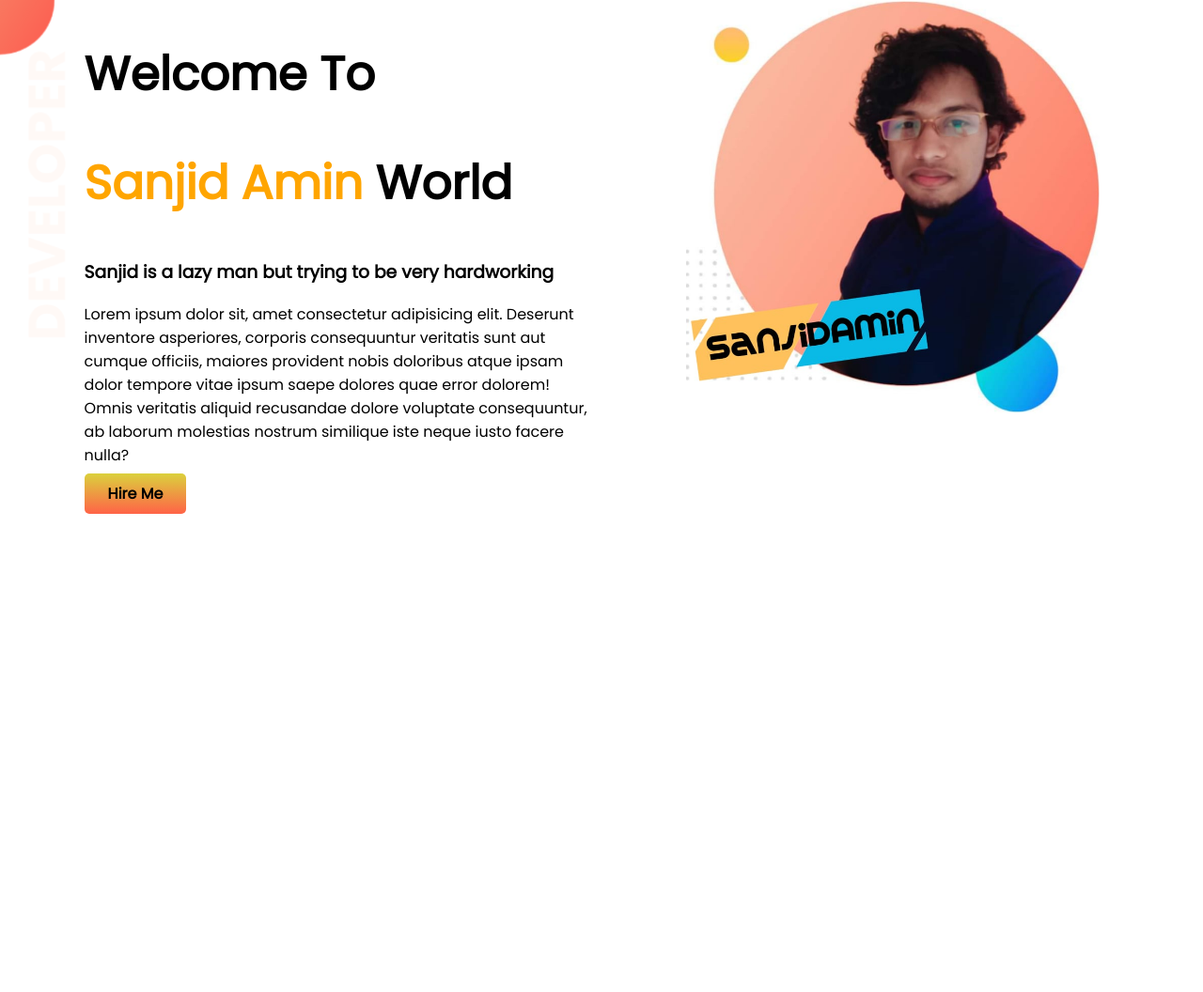
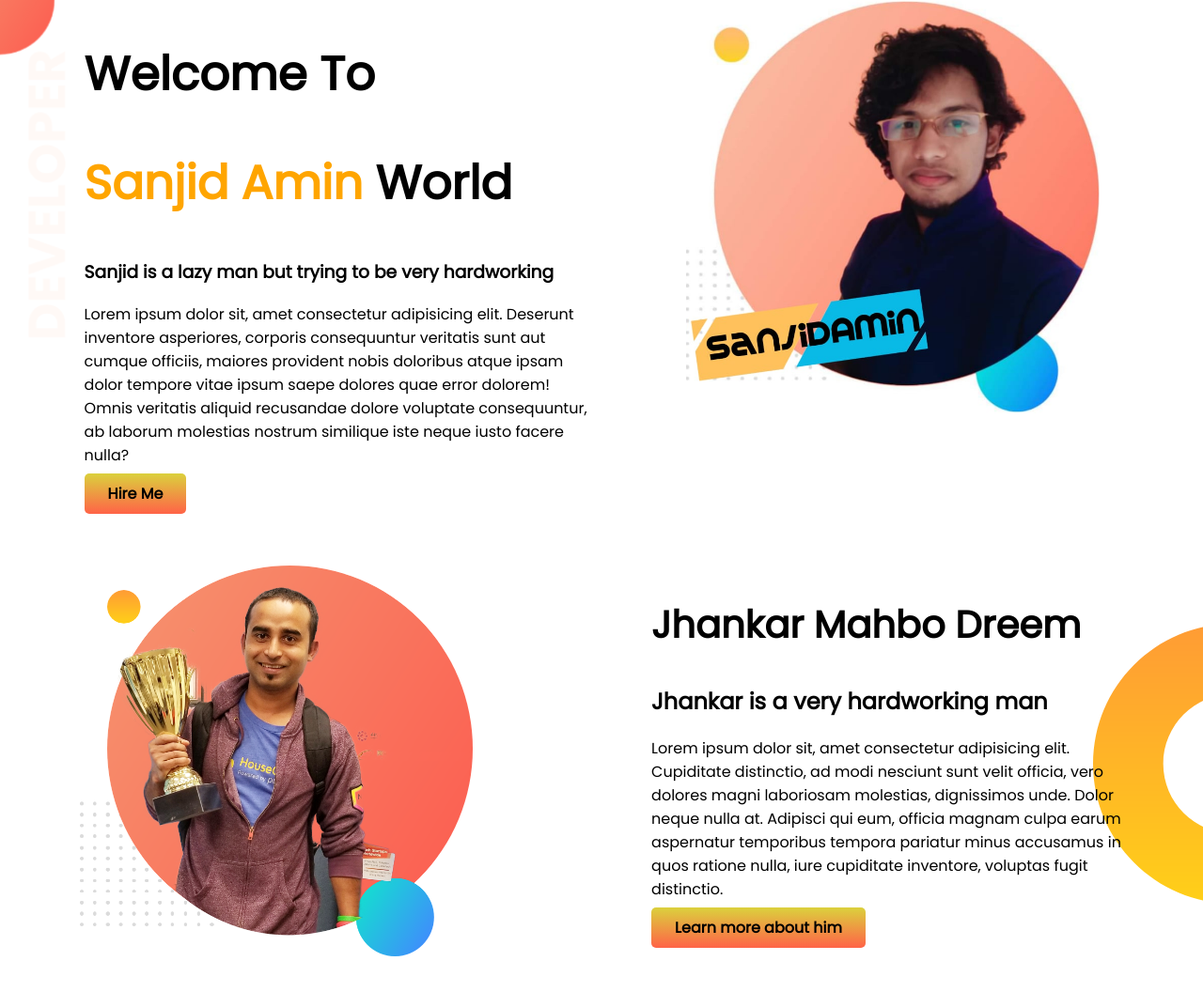
Before and after one commit to SanjidAmin/developer-portfolio, a plain HTML site: page index.html in a window 1280 px wide. Shown: the whole page at 94% size. Before the commit the page ends 800 px from the top, so only its background shows below. Drawn offline with Linux system fonts and the light colour scheme.

Commit message:
bi-baground

```diff
--- a/index.html
+++ b/index.html
@@ -24,6 +24,22 @@
     <div class="size-control">
         <img src="images/Sanjid-main.jpg" alt="">
     </div>
+
+
+    </section>
+    <section class="dreem-big">
+        <div class="size-control">
+            <img src="images/jhankar.png" alt="">
+        </div>
+
+        <div class="size-control">
+            <h1>Jhankar Mahbo Dreem</h1>
+            <h2>Jhankar is a very hardworking man</h2>
+            <p>Lorem ipsum dolor sit, amet consectetur adipisicing elit. Cupiditate distinctio, ad modi nesciunt sunt velit officia, vero dolores magni laboriosam molestias, dignissimos unde. Dolor neque nulla at. Adipisci qui eum, officia magnam culpa earum aspernatur temporibus tempora pariatur minus accusamus in quos ratione nulla, iure cupiditate inventore, voluptas fugit distinctio.</p>
+            <a class="Link-batoon" target=”_blank” href="https://www.facebook.com/JhankarMahbub">Learn more about him</a>
+
+        </div>
+
     </section>
 
 
--- a/style.css
+++ b/style.css
@@ -1,6 +1,7 @@
 body{
     font-family: 'Poppins', sans-serif;
     margin: 0%;
+
 }
 h1{
     font-size: 50px;
@@ -10,6 +11,7 @@ h1{
 }
 section{
     display: flex;
+    margin-bottom: 5%;
 }
 .size-control{
     width: 50%;
@@ -30,3 +32,12 @@ section{
     background-image: url(images/top-banner.png);
     background-repeat: no-repeat;
 }
+.dreem-big{
+    background-image: url(images/dream-bg.png);
+    background-repeat: no-repeat;
+    background-position: right;
+    padding-right: 5%;
+}
+.dreem-big h1{
+    font-size: 40px;
+}
```
